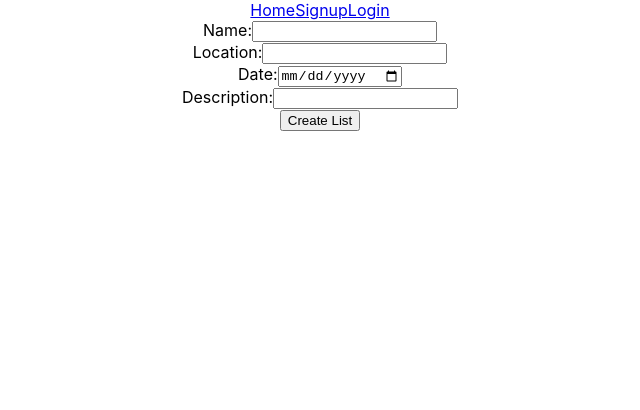
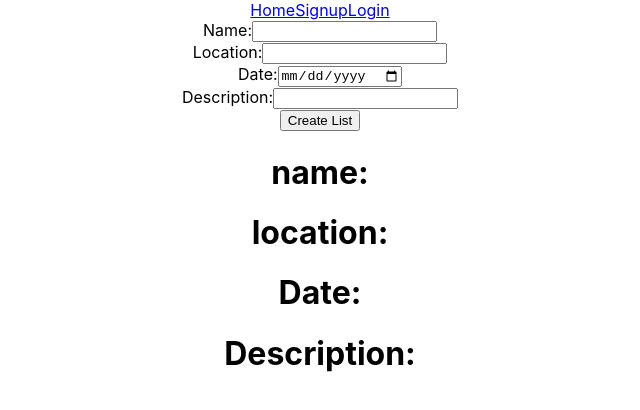
Before and after one commit to Gregory-Alexander-Bertrand/Bucket-List-Frontend, a React (Create React App) app in the folder bucket-list/: page /Create in a window 1280 px wide. Shown: the top 410 px of the page, without its empty margins (320-960 px from the left). Built offline with nearby package versions, Linux system fonts and the light colour scheme.

Commit message:
input form updates

```diff
--- a/bucket-list/src/App.js
+++ b/bucket-list/src/App.js
@@ -6,11 +6,13 @@ import Home from './Pages/Home'
 import Signup from './Pages/Signup'
 import Login from './Pages/Login'
 import Create from './Pages/Create'
+import Mylist from './Pages/Mylist'
 import Navbar from './Components/Navbar'
 
 function App() {
   const [user, setUser] = useState({})
-  const [list, setList] = useState({})
+  const [allGoals, setAllGoals] = useState({})
+
   return (
     <div className="App">
       <Navbar user={user}
@@ -25,7 +27,7 @@ function App() {
       <Route
       path="/Signup"
       render={() => {
-        if (localStorage.getItem('userId')) {
+        if (user.id) {
           return <Redirect to="/Home" />
         } else {
           return <Signup setUser={setUser} />
@@ -36,7 +38,7 @@ function App() {
       <Route
       path="/Login"
       render={() => {
-        if (localStorage.getItem('userId')) {
+        if (user.id) {
           return <Redirect to="/Home" />
         } else {
           return <Login setUser={setUser} />
@@ -49,6 +51,12 @@ function App() {
         return <Create />
       }}
       />
+      <Route
+      path="/Mylist"
+      render={() => {
+        return <Mylist />
+      }}
+      />
     </div>
   );
 }
--- a/bucket-list/src/Components/Navbar.js
+++ b/bucket-list/src/Components/Navbar.js
@@ -13,6 +13,7 @@ const Navbar = (props) => {
             {props.user.id ?
             <>
             <Link to="/">Home</Link>
+            <Link to="/Mylist">My List</Link>
             <Link to="/Create">Create Bucket List</Link>
             <span onClick={() => {
                 localStorage.removeItem('userId')
--- a/bucket-list/src/Pages/Create.js
+++ b/bucket-list/src/Pages/Create.js
@@ -13,6 +13,7 @@ const Create = (props) => {
             console.log(response)
         })
     }
+
     return (
         <div>
            <div>
@@ -38,6 +39,12 @@ const Create = (props) => {
                    </div>
                </form>
            </div>
+           <div>
+            <h1>name: {name}</h1>
+            <h1>location: {location}</h1>
+            <h1>Date: {date}</h1>
+            <h1>Description: {description}</h1>
+           </div>
         </div>
     )
 }
--- /dev/null
+++ b/bucket-list/src/Pages/Mylist.js
@@ -0,0 +1,11 @@
+import React from 'react'
+const Mylist = (props) => {
+
+    return (
+        <div>
+            <h1>Hello From My List</h1>
+        </div>
+    )
+}
+
+export default Mylist
```
